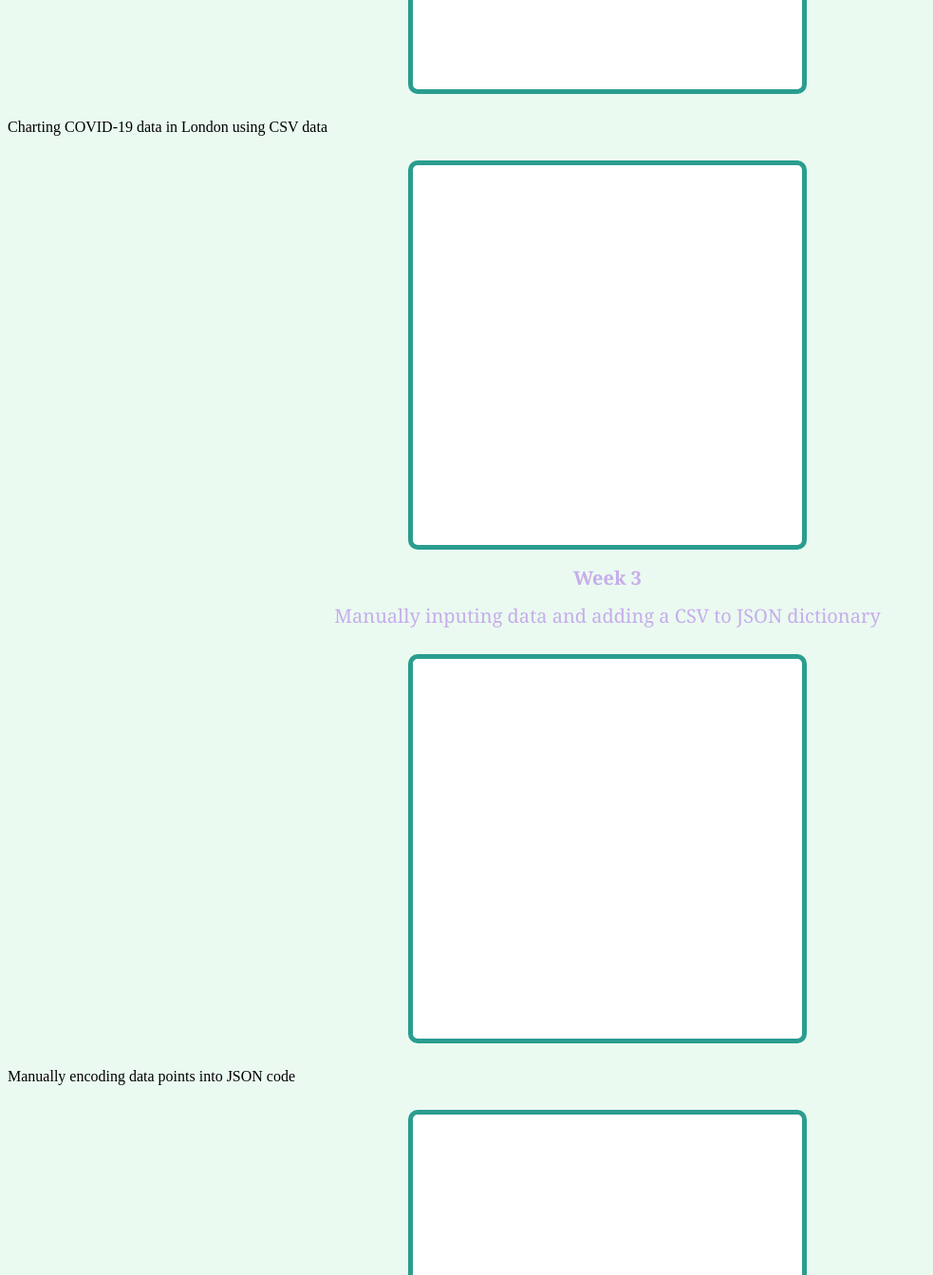
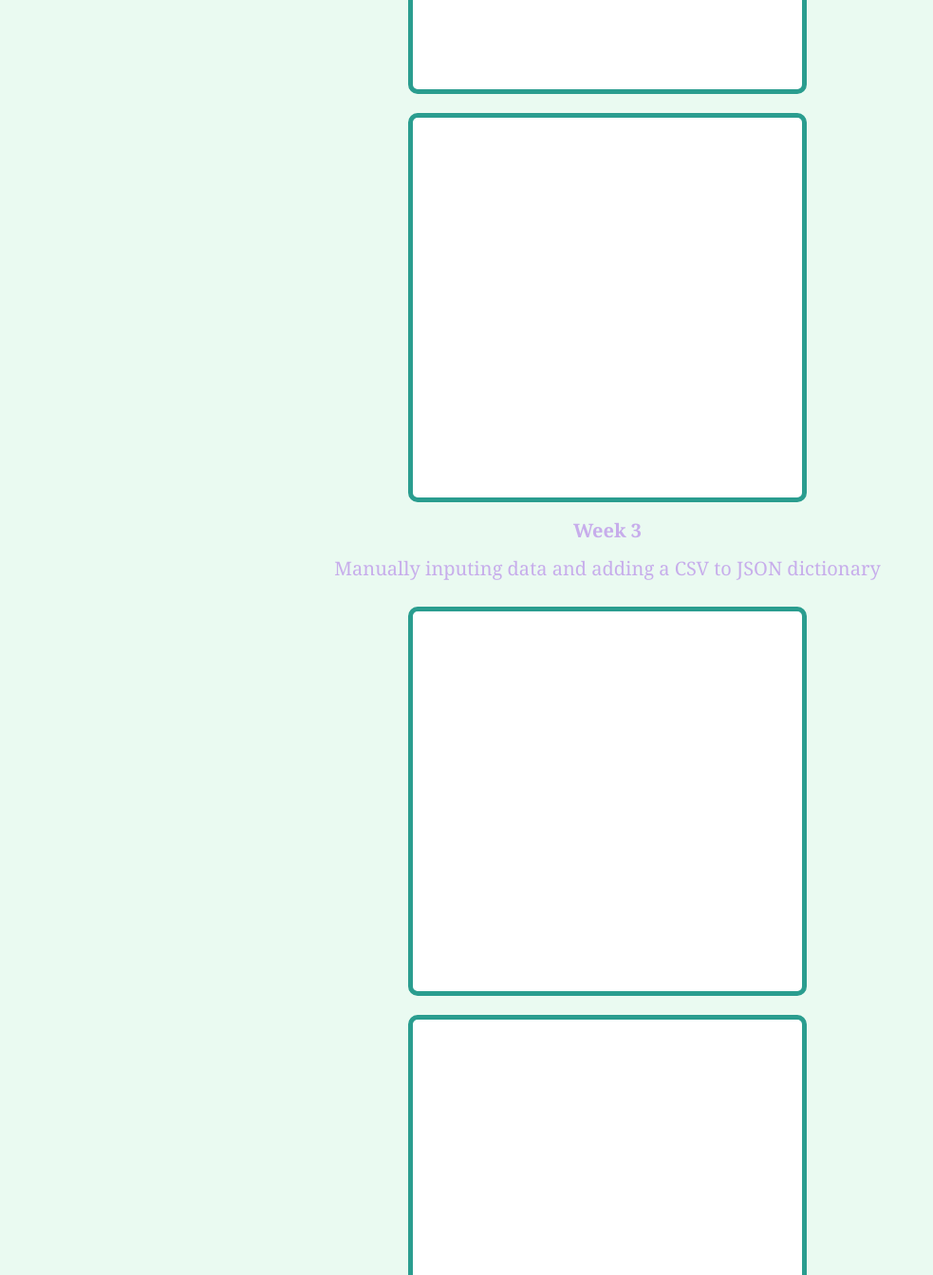
Before and after one commit to julietcook/JulietCook.github.io, a plain HTML site: page index.html in a window 1280 px wide. Shown: the part 1740-3083 px from the top of the page at 95% size, without its empty margins (0-983 px from the left). Drawn offline with Linux system fonts and the light colour scheme; a script that the page names is missing.

Commit message:
Update index.html

```diff
--- a/index.html
+++ b/index.html
@@ -88,7 +88,6 @@
 
     </div>
 
-    <p>Charting COVID-19 data in London using CSV data</p>
 
     <div class="container">
 
@@ -117,7 +116,6 @@
 
     </div>
 
-    <p>Manually encoding data points into JSON code</p>
 
     <div class="container">
 
```
